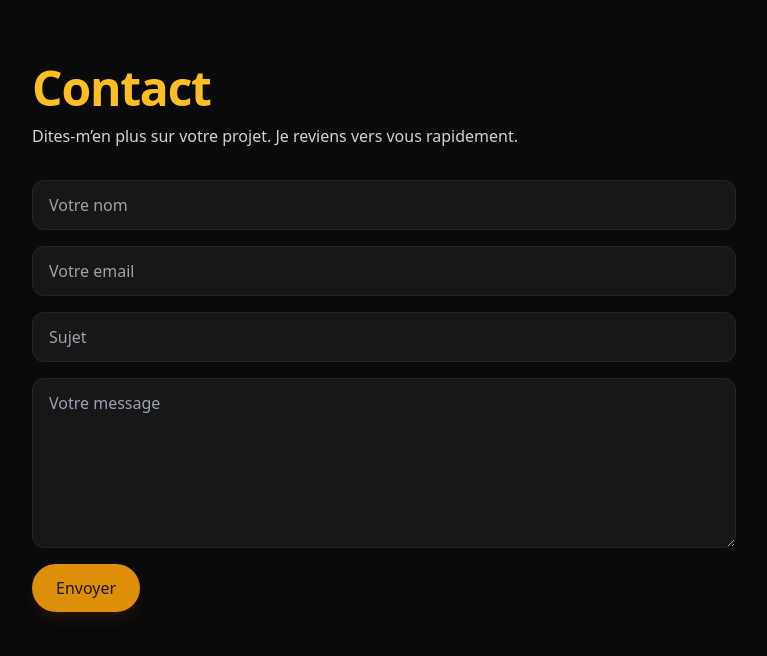
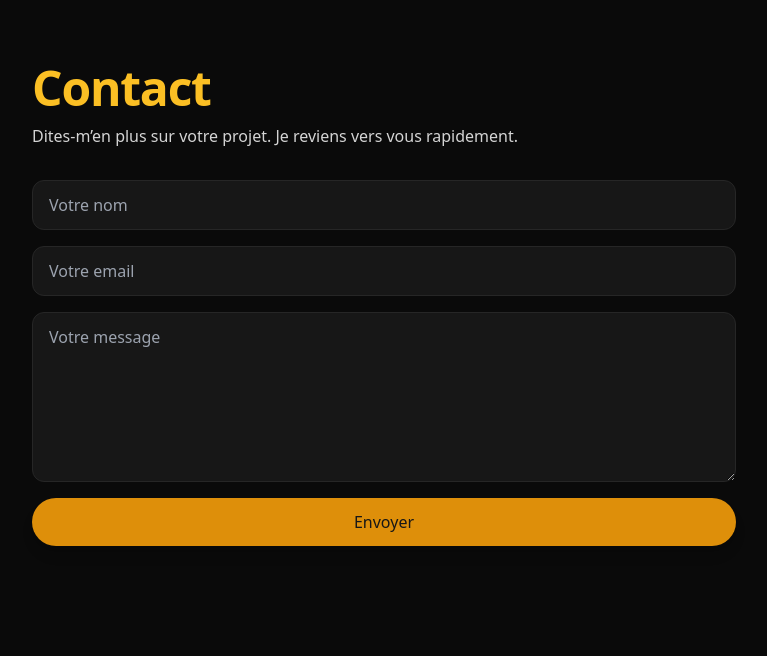
Before and after one commit to VSimon59/portfolio, a Next.js app: page /projets/photographe-freelance/contact in a window 1280 px wide. Shown: the top 656 px of the page, without its empty margins (256-1023 px from the left). Built offline with nearby package versions, Linux system fonts and the light colour scheme.

Commit message:
Ajout du projet Photographe Freelance (pages, services, galerie, images)

```diff
--- /dev/null
+++ b/app/components/ContactForm.client.tsx
@@ -0,0 +1,50 @@
+"use client";
+import { useState } from "react";
+
+export default function ContactForm() {
+  const [status, setStatus] = useState<"idle"|"sending"|"sent"|"error">("idle");
+
+  async function onSubmit(e: React.FormEvent<HTMLFormElement>) {
+    e.preventDefault();
+    setStatus("sending");
+    try {
+      const form = new FormData(e.currentTarget);
+      setTimeout(() => setStatus("sent"), 400);
+    } catch {
+      setStatus("error");
+    }
+  }
+
+  return (
+    <form onSubmit={onSubmit} className="grid gap-4">
+      <input
+        name="name"
+        placeholder="Votre nom"
+        className="bg-neutral-900 border border-neutral-800 rounded-xl px-4 py-3"
+        required
+      />
+      <input
+        name="email"
+        type="email"
+        placeholder="Votre email"
+        className="bg-neutral-900 border border-neutral-800 rounded-xl px-4 py-3"
+        required
+      />
+      <textarea
+        name="message"
+        rows={6}
+        placeholder="Votre message"
+        className="bg-neutral-900 border border-neutral-800 rounded-xl px-4 py-3"
+        required
+      />
+      <button
+        type="submit"
+        className="rounded-full bg-amber-500/90 hover:bg-amber-400 text-neutral-900 px-6 py-3 font-medium shadow-lg"
+      >
+        {status === "sending" ? "Envoi..." : "Envoyer"}
+      </button>
+      {status === "sent" && <span className="text-amber-300 text-sm">Message envoyé ✅</span>}
+      {status === "error" && <span className="text-red-400 text-sm">Erreur d’envoi.</span>}
+    </form>
+  );
+}
--- a/app/projets/photographe-freelance/contact/ContactForm.client.tsx
+++ /dev/null
@@ -1,68 +0,0 @@
-"use client";
-
-import { useState } from "react";
-
-export default function ContactForm() {
-  const [status, setStatus] = useState<"idle" | "sending" | "sent" | "error">("idle");
-
-  async function onSubmit(e: React.FormEvent<HTMLFormElement>) {
-    e.preventDefault();
-    setStatus("sending");
-    try {
-      const form = new FormData(e.currentTarget);
-      // TODO: envoyez vers une API route / action server si besoin
-      // await fetch("/api/contact", { method: "POST", body: form });
-      setTimeout(() => setStatus("sent"), 500); // démo
-    } catch {
-      setStatus("error");
-    }
-  }
-
-  return (
-    <form onSubmit={onSubmit} className="grid gap-4">
-      <input
-        name="name"
-        placeholder="Votre nom"
-        className="bg-neutral-900 border border-neutral-800 rounded-xl px-4 py-3"
-        required
-      />
-      <input
-        name="email"
-        type="email"
-        placeholder="Votre email"
-        className="bg-neutral-900 border border-neutral-800 rounded-xl px-4 py-3"
-        required
-      />
-      <input
-        name="subject"
-        placeholder="Sujet"
-        className="bg-neutral-900 border border-neutral-800 rounded-xl px-4 py-3"
-      />
-      <textarea
-        name="message"
-        rows={6}
-        placeholder="Votre message"
-        className="bg-neutral-900 border border-neutral-800 rounded-xl px-4 py-3"
-        required
-      />
-
-      <div className="flex items-center gap-3">
-        <button
-          type="submit"
-          disabled={status === "sending"}
-          className="rounded-full bg-amber-500/90 hover:bg-amber-400 disabled:opacity-60
-                     text-neutral-900 px-6 py-3 font-medium shadow-lg shadow-amber-900/20
-                     focus:outline-none focus-visible:ring-2 focus-visible:ring-amber-400"
-        >
-          {status === "sending" ? "Envoi..." : "Envoyer"}
-        </button>
-        {status === "sent" && (
-          <span className="text-amber-300 text-sm">Message envoyé ✅</span>
-        )}
-        {status === "error" && (
-          <span className="text-red-400 text-sm">Erreur d’envoi. Réessayez.</span>
-        )}
-      </div>
-    </form>
-  );
-}
--- a/app/projets/photographe-freelance/contact/page.tsx
+++ b/app/projets/photographe-freelance/contact/page.tsx
@@ -1,5 +1,6 @@
 import type { Metadata } from "next";
-import ContactForm from "./ContactForm.client";
+import ContactForm from "../../../components/ContactForm.client";
+
 
 export const metadata: Metadata = {
   title: "Contact – Studio Créatif",
--- a/app/projets/studio-creatif/contact/page.tsx
+++ b/app/projets/studio-creatif/contact/page.tsx
@@ -1,5 +1,6 @@
 import type { Metadata } from "next";
-import ContactForm from "./ContactForm.client";
+import ContactForm from "../../../components/ContactForm.client";
+
 
 export const metadata: Metadata = {
   title: "Contact – Studio Créatif",
--- a/package.json
+++ b/package.json
@@ -15,14 +15,16 @@
     "react-dom": "^18.3.1"
   },
   "devDependencies": {
+    "@eslint/js": "^9.39.1",
     "@tailwindcss/postcss": "^4",
     "@types/node": "^20",
     "@types/nprogress": "^0.2.3",
     "@types/react": "^18.3.26",
     "@types/react-dom": "^18.3.7",
     "autoprefixer": "^10.4.21",
-    "eslint": "^9",
+    "eslint": "^9.39.1",
     "eslint-config-next": "^15.5.6",
+    "globals": "^16.5.0",
     "postcss": "^8.5.6",
     "tailwindcss": "^3.4.18",
     "typescript": "^5"
```
Also changed, not shown: eslint.config.mjs (+47 -16 lines), 1 other file (tests, documents, lock files or other folders).
